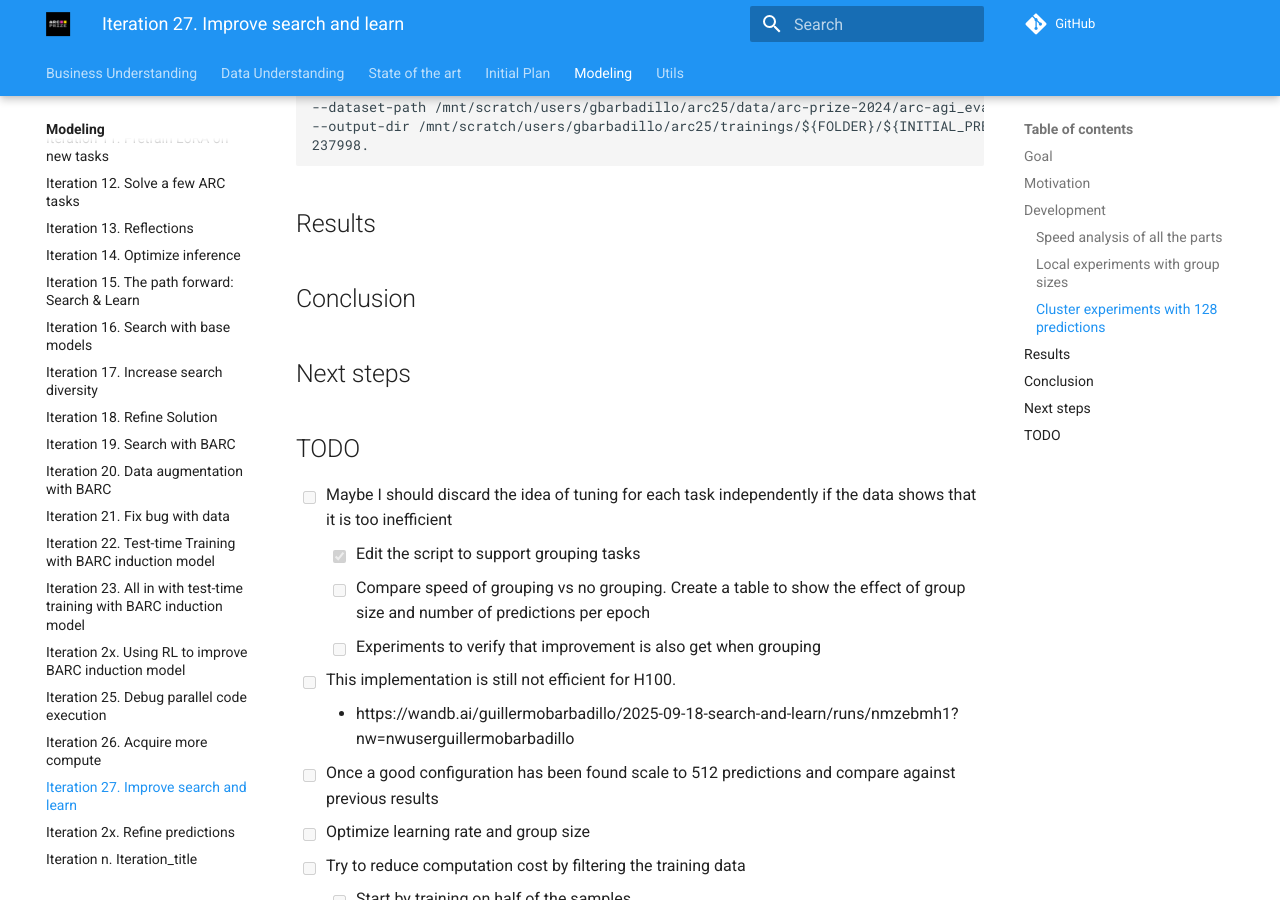
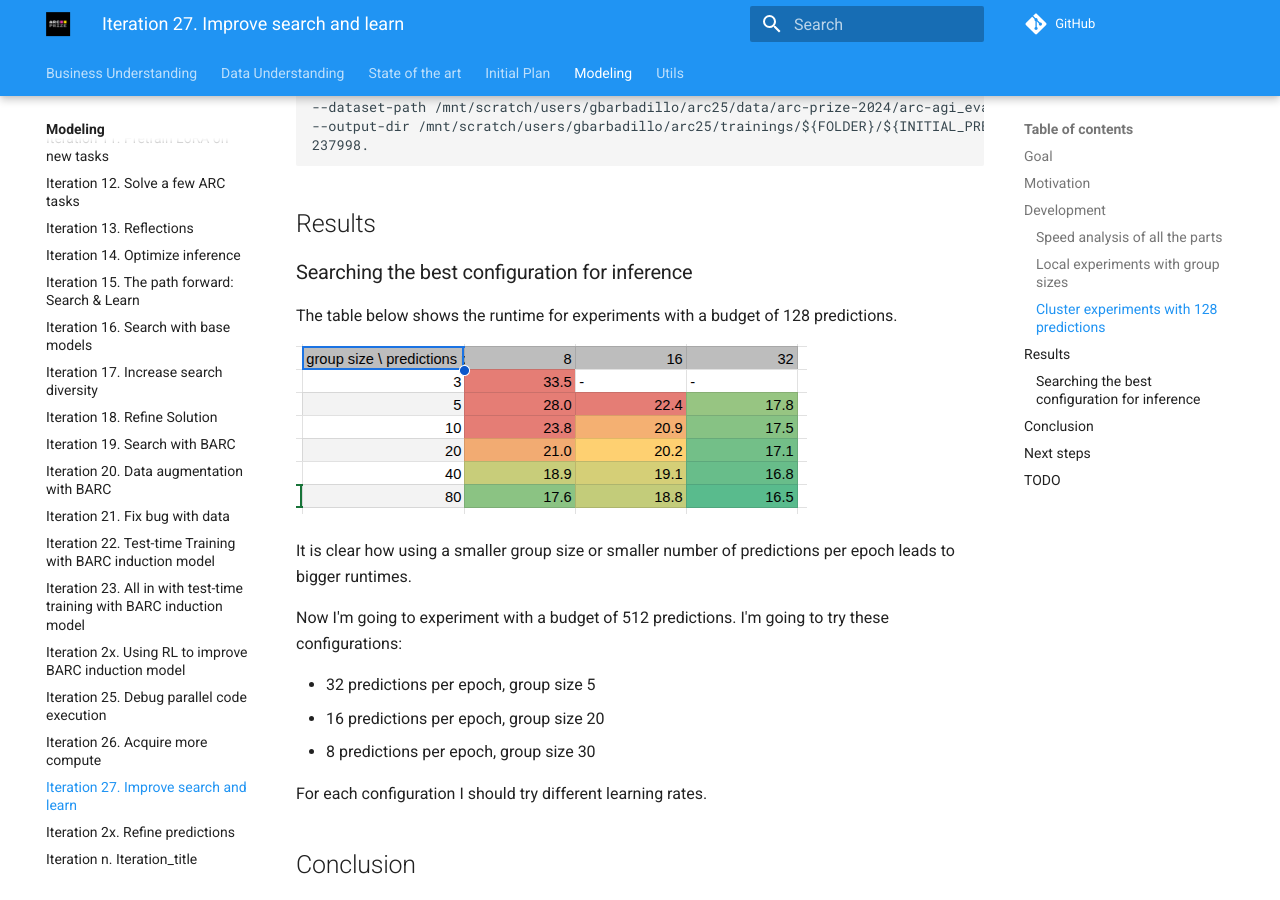
Before and after one commit to ironbar/arc25, an MkDocs documentation site: the page built from docs/modeling/Iteration_27_improve_search_and_learn.md, in a window 1280 px wide and 900 px high, scrolled down 7625 px. Built offline with MkDocs 1.6.1 and Material for MkDocs 9.7.7, drawn with Linux system fonts in a browser that asks for light colours; comment, search, counter and statistics services are not loaded.

Commit message:
defined new experiments

```diff
--- a/docs/modeling/Iteration_27_improve_search_and_learn.md
+++ b/docs/modeling/Iteration_27_improve_search_and_learn.md
@@ -397,6 +397,23 @@ python /mnt/scratch/users/gbarbadillo/arc25/arc25/scripts/search_and_learn_with_
 
 ## Results
 
+### Searching the best configuration for inference
+
+The table below shows the runtime for experiments with a budget of 128 predictions.
+
+![alt text](res/1759045821376_image.png)
+
+It is clear how using a smaller group size or smaller number of predictions per epoch leads
+to bigger runtimes.
+
+Now I'm going to experiment with a budget of 512 predictions. I'm going to try these configurations:
+
+- 32 predictions per epoch, group size 5
+- 16 predictions per epoch, group size 20
+- 8 predictions per epoch, group size 30
+
+For each configuration I should try different learning rates.
+
 ## Conclusion
 
 ## Next steps
```
Also changed, not shown: docs/modeling/res/1759045821376_image.png (added).
